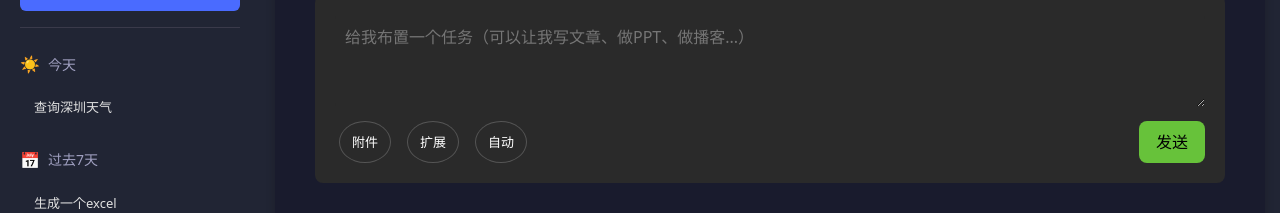
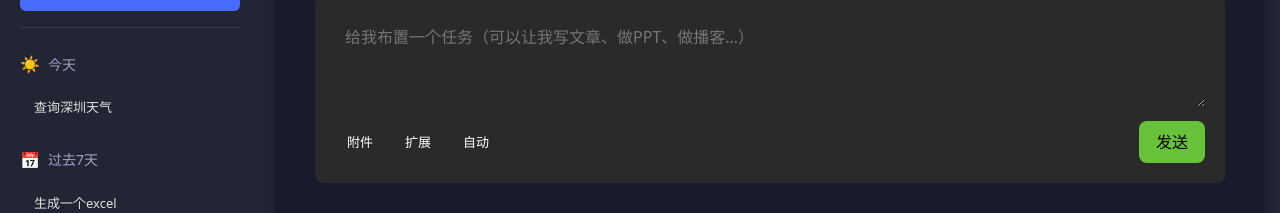
Before and after one commit to marloues/auto-coder-kouzi, a Vue app: page / in a window 1280 px wide. Shown: the part 101-314 px from the top of the page. Built offline with nearby package versions, Linux system fonts and the light colour scheme.

Commit message:
<revert>给left-buttons中每个子元素加椭圆透明的边框和适当边距 auto_coder_000000000036_chat_action.yml 764be3205e5db51298cf684fbd524ab4ad0631bb

```diff
--- a/src/components/KoziHeader.vue
+++ b/src/components/KoziHeader.vue
@@ -81,13 +81,12 @@
   padding: 8px 12px;
   background-color: #2a2a2a;
   color: #fff;
-  border: 1px solid rgba(255,255,255,0.2);
-  border-radius: 50%;
+  border: none;
+  border-radius: 4px;
   cursor: pointer;
   transition: all 0.2s;
   font-size: 13px;
   font-weight: 500;
-  margin: 0 4px;
 }
 .btn:hover {
   background-color: #5a5a5a;
```
